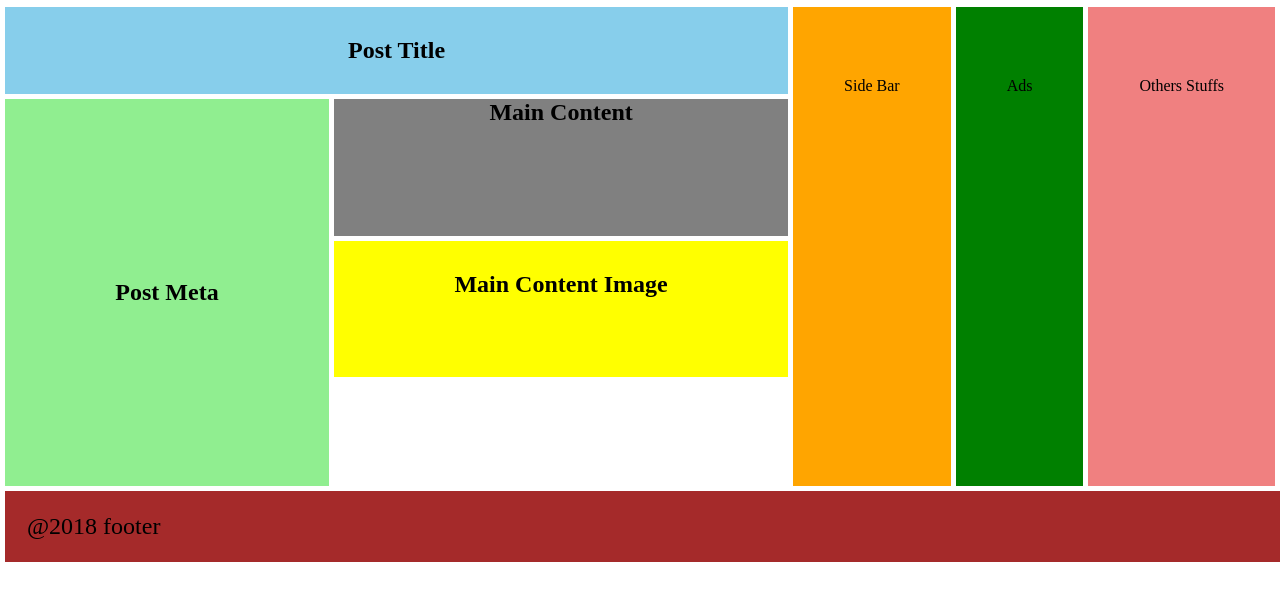
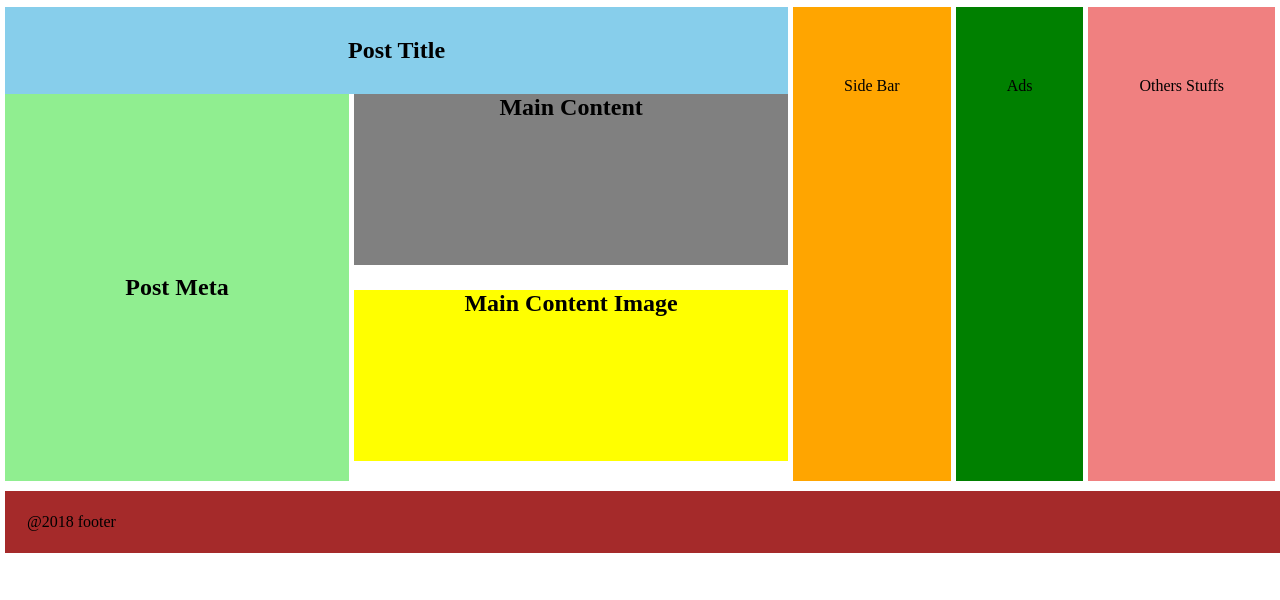
Before and after one commit to 202251138/HANDS-ON_EXERCISE-NO.8-B2, a plain HTML site: page index.html in a window 1280 px wide. Shown: the part 106-706 px from the top of the page. Drawn offline with Linux system fonts and the light colour scheme.

Commit message:
Update style.css

```diff
--- a/css/style.css
+++ b/css/style.css
@@ -37,7 +37,7 @@ nav li {
   padding: auto;
 }
 
-.ContaintContainer {
+.ContentContainer {
   display: grid;
   gap: 5px;
 }
@@ -108,16 +108,11 @@ main {
 .image {
   text-align: center;
   background-color: yellow;
-  margin: 0;
-  padding: 30px 20px;
-  height: 76px;
 }
 
 footer {
-  font-size: x-large;
-
   background-color: brown;
   padding: 22px;
-  margin-top: auto;
+  margin-top: 5px;
   width: 200%;
 }
```
